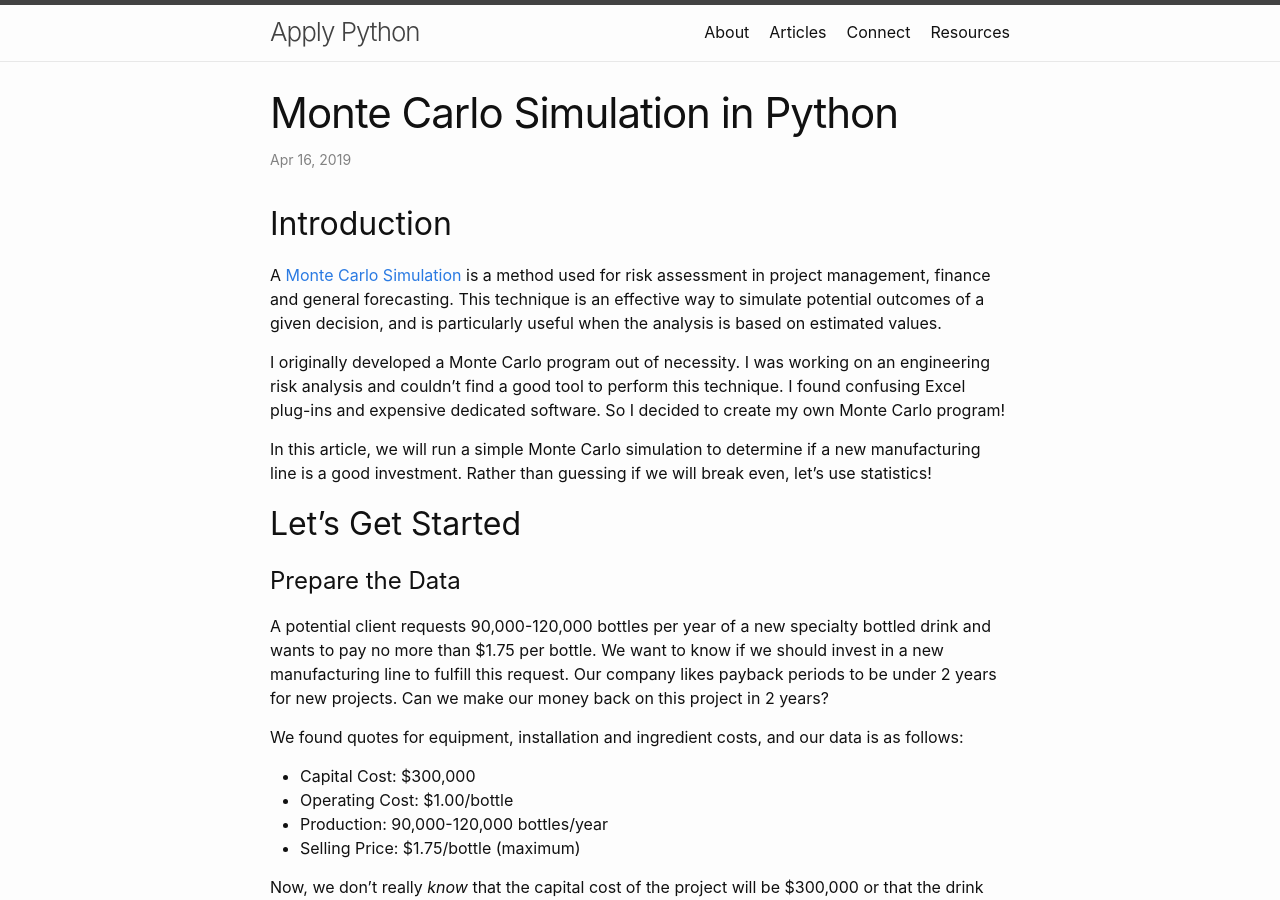
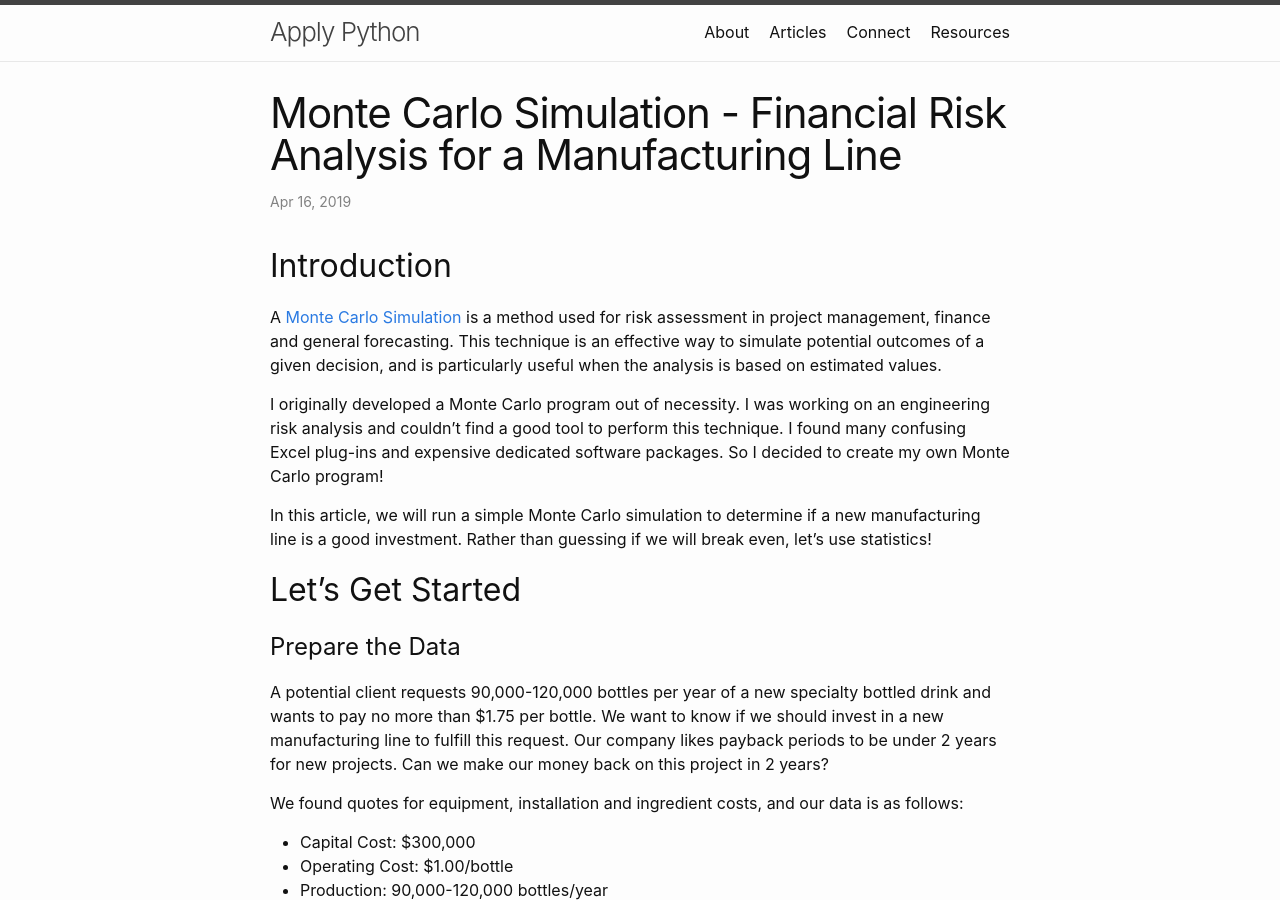
Before and after one commit to justinbrinkman/ap_site, a Jekyll site: the page built from _posts/2019-04-16-monte-carlo-simulation-in-python.markdown, in a window 1280 px wide and 900 px high. Built offline with Jekyll 4.4.1, drawn with Linux system fonts in a browser that asks for light colours; comment, search, counter and statistics services are not loaded.

Commit message:
Update 2019-04-16-monte-carlo-simulation-in-python.markdown

```diff
--- a/_posts/2019-04-16-monte-carlo-simulation-in-python.markdown
+++ b/_posts/2019-04-16-monte-carlo-simulation-in-python.markdown
@@ -1,6 +1,6 @@
 ---
 layout: post
-title:  "Monte Carlo Simulation in Python"
+title:  "Monte Carlo Simulation - Financial Risk Analysis for a Manufacturing Line"
 date:   2019-04-16 18:30:46 -0500
 categories: python tutorials
 tags: monte carlo simulation method analysis statistics engineering equipment payback project
@@ -15,8 +15,8 @@ in project management, finance and general forecasting.  This technique is an ef
 outcomes of a given decision, and is particularly useful when the analysis is based on estimated values.
 
 I originally developed a Monte Carlo program out of necessity. I was working on an engineering risk analysis and couldn't
-find a good tool to perform this technique.  I found confusing Excel plug-ins and expensive dedicated software.  So I decided
-to create my own Monte Carlo program!
+find a good tool to perform this technique. I found many confusing Excel plug-ins and expensive dedicated software packages.
+So I decided to create my own Monte Carlo program!
 
 In this article, we will run a simple Monte Carlo simulation to determine if a new manufacturing line is a good investment.
 Rather than guessing if we will break even, let's use statistics!
```
